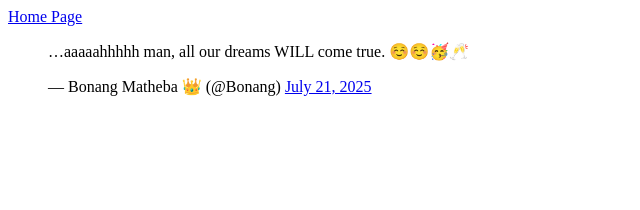
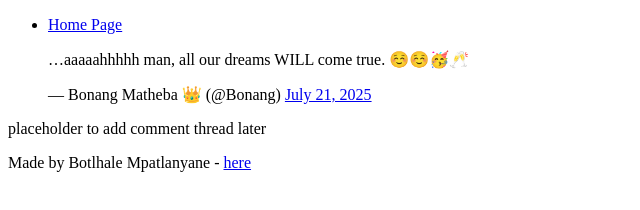
Before and after one commit to Bo-tlhale/My_First_Portfolio, a plain HTML site: page html_basic/tweets.html in a window 1280 px wide. Shown: the whole page, without its empty margins (0-640 px from the left). Drawn offline with Linux system fonts and the light colour scheme.

Commit message:
Changed the structure so they are the same

```diff
--- a/html_basic/tweets.html
+++ b/html_basic/tweets.html
@@ -6,7 +6,21 @@
         <title>My Portfolio</title>
     </head>
     <body>
-       <a href="index.html">Home Page</a>
-       <blockquote class="twitter-tweet"><p lang="en" dir="ltr">…aaaaahhhhh man, all our dreams WILL come true. ☺️☺️🥳🥂</p>&mdash; Bonang Matheba 👑 (@Bonang) <a href="https://twitter.com/Bonang/status/1947318479989932467?ref_src=twsrc%5Etfw">July 21, 2025</a></blockquote> <script async src="https://platform.twitter.com/widgets.js" charset="utf-8"></script>
+        <header>
+            <ul>
+                <li><a href="index.html">Home Page</a></li>
+            </ul>
+        </header>
+        <main>
+            <article>
+                <blockquote class="twitter-tweet"><p lang="en" dir="ltr">…aaaaahhhhh man, all our dreams WILL come true. ☺️☺️🥳🥂</p>&mdash; Bonang Matheba 👑 (@Bonang) <a href="https://twitter.com/Bonang/status/1947318479989932467?ref_src=twsrc%5Etfw">July 21, 2025</a></blockquote> <script async src="https://platform.twitter.com/widgets.js" charset="utf-8"></script>
+            </article>
+            <aside>
+                <p>placeholder to add comment thread later</p>
+            </aside>
+        </main>
+        <footer>
+            Made by Botlhale Mpatlanyane - <a href="https://github.com/Bo-tlhale" target="_blank">here</a>
+        </footer>
     </body>
 </html>
```
Also changed, not shown: html_basic/index.html (+15 -1 lines).
